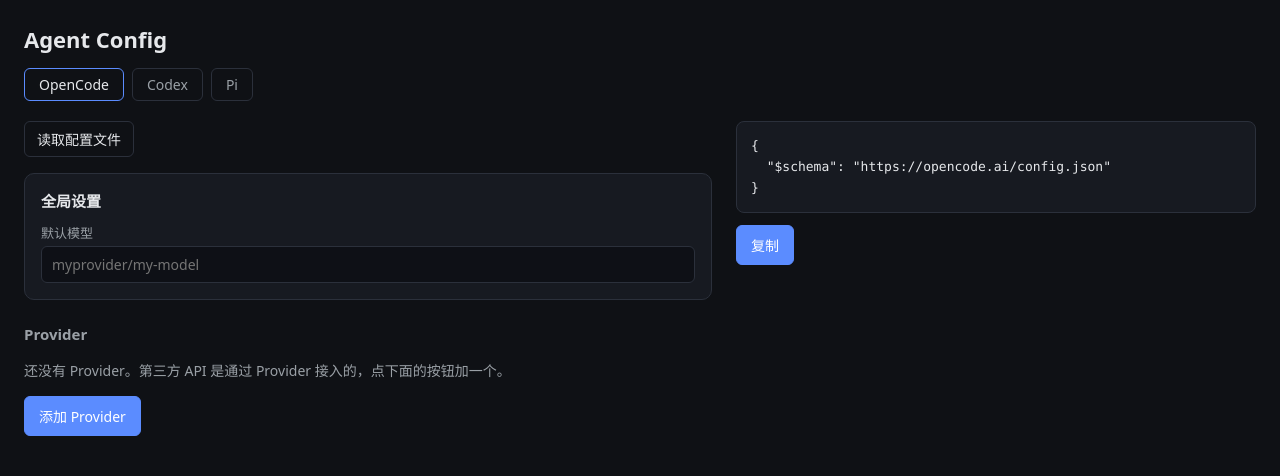
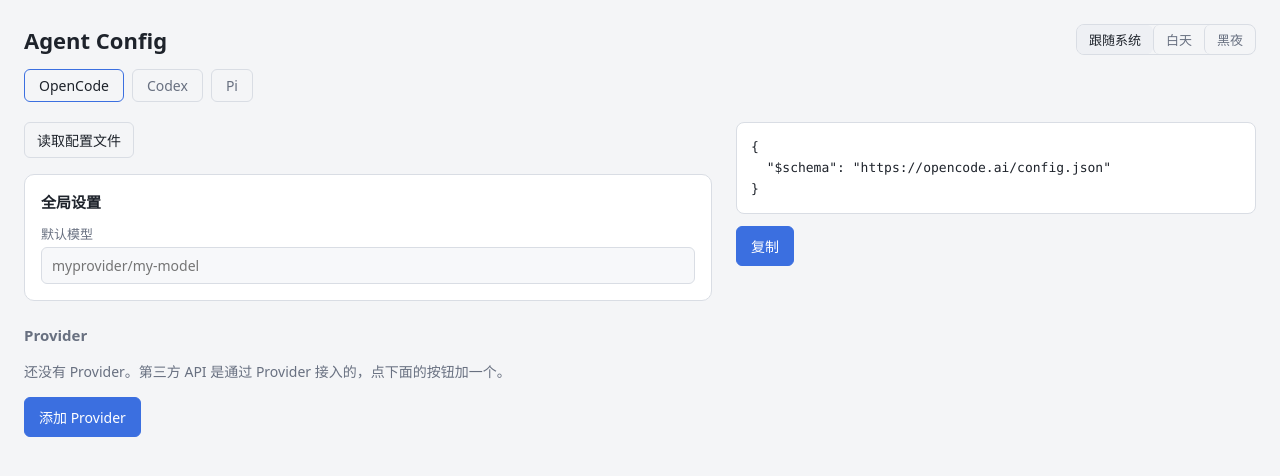
Before and after one commit to 1m188/Agent-config, a React (Vite) app: page / in a window 1280 px wide. Shown: the top 476 px of the page. Built offline with nearby package versions, Linux system fonts and the light colour scheme.

Commit message:
添加白天模式并支持切换

```diff
--- a/index.html
+++ b/index.html
@@ -4,6 +4,13 @@
     <meta charset="UTF-8" />
     <meta name="viewport" content="width=device-width, initial-scale=1.0" />
     <title>Agent Config</title>
+    <script>
+      // 首帧之前按存的偏好（或系统深浅）设 data-theme，避免刷新时闪一下默认的黑色
+      var theme = localStorage.getItem('theme')
+      if (theme === 'light' || (theme !== 'dark' && matchMedia('(prefers-color-scheme: light)').matches)) {
+        document.documentElement.dataset.theme = 'light'
+      }
+    </script>
   </head>
   <body>
     <div id="root"></div>
--- a/src/App.tsx
+++ b/src/App.tsx
@@ -1,13 +1,20 @@
-/** 页面外壳：标题、agent 的 tab，以及当前 agent 的页面。
+/** 页面外壳：标题、主题切换、agent 的 tab，以及当前 agent 的页面。
  *
  * 页面主体由各 agent 自己渲染，外壳只负责选哪个。
  * 各 agent 的 store 是各自独立的单例，切 tab 不会丢另一边的东西。
  */
 
-import { useState } from 'react'
+import { useEffect, useState } from 'react'
 import { CodexPage } from './codex/Page'
 import { OpencodePage } from './opencode/Page'
 import { PiPage } from './pi/Page'
+import {
+  applyTheme,
+  loadPreference,
+  resolveTheme,
+  savePreference,
+  type ThemePreference,
+} from './theme'
 
 const TABS = [
   { label: 'OpenCode', Page: OpencodePage },
@@ -15,14 +22,54 @@
   { label: 'Pi', Page: PiPage },
 ]
 
+const THEME_OPTIONS: { value: ThemePreference; label: string }[] = [
+  { value: 'system', label: '跟随系统' },
+  { value: 'light', label: '白天' },
+  { value: 'dark', label: '黑夜' },
+]
+
 export default function App() {
   const [current, setCurrent] = useState(TABS[0])
+  const [preference, setPreference] = useState<ThemePreference>(loadPreference)
   const Page = current.Page
+
+  // 偏好是 system 时监听系统深浅变化，页面即时跟着变；手动选定后只应用一次
+  useEffect(() => {
+    const media = matchMedia('(prefers-color-scheme: dark)')
+    const apply = () => applyTheme(resolveTheme(preference, media.matches))
+    apply()
+    if (preference !== 'system') return
+    media.addEventListener('change', apply)
+    return () => media.removeEventListener('change', apply)
+  }, [preference])
+
+  const pickTheme = (value: ThemePreference) => {
+    savePreference(value)
+    setPreference(value)
+  }
 
   return (
     <div className="app">
       <header className="app__header">
-        <h1 className="app__title">Agent Config</h1>
+        <div className="app__topline">
+          <h1 className="app__title">Agent Config</h1>
+          <div className="theme-switch" role="group" aria-label="主题">
+            {THEME_OPTIONS.map((option) => (
+              <button
+                key={option.value}
+                type="button"
+                className={
+                  option.value === preference
+                    ? 'theme-switch__option theme-switch__option--current'
+                    : 'theme-switch__option'
+                }
+                onClick={() => pickTheme(option.value)}
+              >
+                {option.label}
+              </button>
+            ))}
+          </div>
+        </div>
         <nav className="tabs">
           {TABS.map((tab) => (
             <button
--- a/src/styles/global.css
+++ b/src/styles/global.css
@@ -8,6 +8,27 @@
   --muted: #9aa0a6;
   --accent: #5b8cff;
   --danger: #ff6b6b;
+  --field-bg: #0e1016;
+  --issue-border: #5a2b2b;
+  --issue-bg: #2a1c1c;
+  --issue-fg: #ffb4b4;
+}
+
+/* 白天模式：data-theme='light' 时覆盖上面整套变量 */
+:root[data-theme='light'] {
+  color-scheme: light;
+  --bg: #f4f5f7;
+  --panel: #ffffff;
+  --panel-2: #eef0f4;
+  --border: #d9dde4;
+  --fg: #1e232b;
+  --muted: #687080;
+  --accent: #3b6fe0;
+  --danger: #d94545;
+  --field-bg: #f7f8fa;
+  --issue-border: #eccfcf;
+  --issue-bg: #fdf1f1;
+  --issue-fg: #b03d3d;
 }
 
 * {
@@ -29,6 +50,38 @@
 
 .app__header {
   margin-bottom: 20px;
+}
+
+/* 主题切换（页头右上角三段选择） */
+.app__topline {
+  display: flex;
+  align-items: center;
+  justify-content: space-between;
+  gap: 16px;
+}
+
+.theme-switch {
+  display: flex;
+  border: 1px solid var(--border);
+  border-radius: 8px;
+  overflow: hidden;
+}
+
+.theme-switch__option {
+  padding: 5px 12px;
+  border: none;
+  background: transparent;
+  color: var(--muted);
+  font-size: 13px;
+}
+
+.theme-switch__option + .theme-switch__option {
+  border-left: 1px solid var(--border);
+}
+
+.theme-switch__option--current {
+  background: var(--panel-2);
+  color: var(--fg);
 }
 
 .app__title {
@@ -167,7 +220,7 @@
   padding: 8px 10px;
   border: 1px solid var(--border);
   border-radius: 6px;
-  background: #0e1016;
+  background: var(--field-bg);
   color: var(--fg);
   font-family: inherit;
   font-size: 14px;
@@ -243,10 +296,10 @@
 .preview__issues {
   margin: 0;
   padding: 10px 12px 10px 28px;
-  border: 1px solid #5a2b2b;
+  border: 1px solid var(--issue-border);
   border-radius: 8px;
-  background: #2a1c1c;
-  color: #ffb4b4;
+  background: var(--issue-bg);
+  color: var(--issue-fg);
   font-size: 13px;
 }
 
--- /dev/null
+++ b/src/theme.ts
@@ -0,0 +1,32 @@
+/** 主题：偏好（跟随系统/白天/黑夜）的存取与解析。
+ *
+ * 偏好存 localStorage 的 theme 键；没存过或存了不认识的值都按 system（跟随系统）处理。
+ * resolveTheme 把偏好解析成具体主题；applyTheme 负责落到 <html data-theme> 上。
+ */
+
+export type ThemePreference = 'system' | 'light' | 'dark'
+
+const STORAGE_KEY = 'theme'
+
+export function loadPreference(): ThemePreference {
+  const raw = localStorage.getItem(STORAGE_KEY)
+  return raw === 'light' || raw === 'dark' ? raw : 'system'
+}
+
+export function savePreference(preference: ThemePreference): void {
+  localStorage.setItem(STORAGE_KEY, preference)
+}
+
+export function resolveTheme(
+  preference: ThemePreference,
+  systemPrefersDark: boolean,
+): 'light' | 'dark' {
+  if (preference === 'system') {
+    return systemPrefersDark ? 'dark' : 'light'
+  }
+  return preference
+}
+
+export function applyTheme(theme: 'light' | 'dark'): void {
+  document.documentElement.dataset.theme = theme
+}
```
